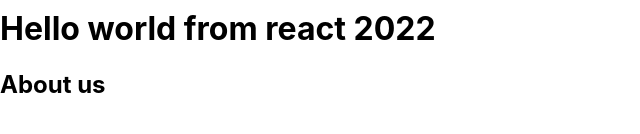
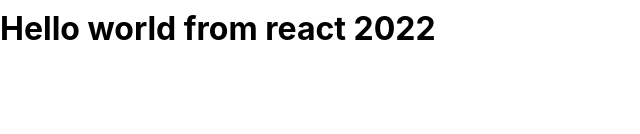
Before and after one commit to wiekusviljoen/myreactapp22, a React (Create React App) app: page / in a window 1280 px wide. Shown: the part 166-300 px from the top of the page, without its empty margins (0-640 px from the left). Built offline with nearby package versions, Linux system fonts and the light colour scheme; the HTML template or start-up script is replaced by a standard one.

Commit message:
commit on master

```diff
--- a/src/components/AboutView.js
+++ b/src/components/AboutView.js
@@ -1,9 +1,5 @@
 const AboutView = () => {
-  return (
-    <>
-      <h2>About us</h2>
-    </>
-  );
+  return <></>;
 };
 
 export default AboutView;
```
